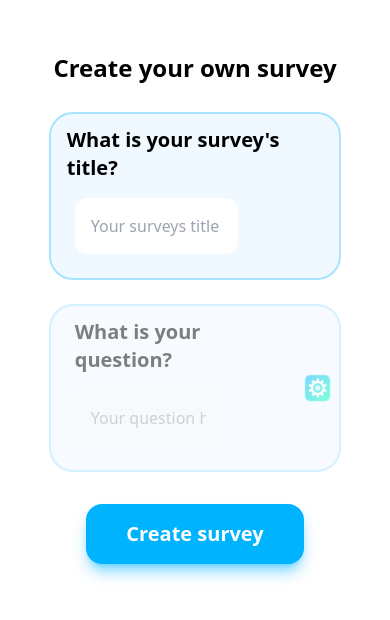
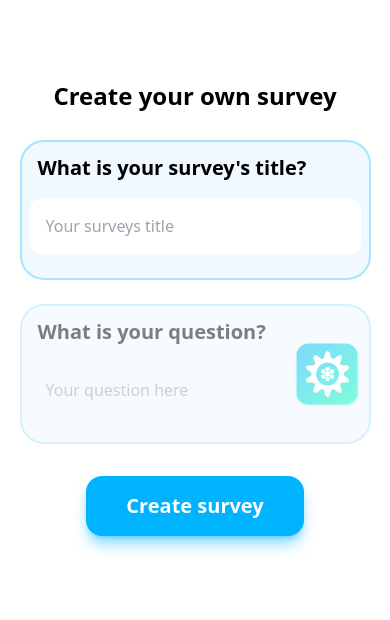
Before and after one commit to aaron-nerox/neo-surveys, a React (Create React App) app in the folder neosurveys-react/: page /newsurvey in a window 390 px wide. Shown: the part 106-726 px from the top of the page. Built offline with nearby package versions, Linux system fonts and the light colour scheme.

Commit message:
add: responsive design for survey creation page

```diff
--- a/neosurveys-react/src/components/StatementInput.jsx
+++ b/neosurveys-react/src/components/StatementInput.jsx
@@ -9,7 +9,7 @@ const StatementInput = (props)=>{
                 What is your question?
             </p>
             <input type="text"
-                    className="m-4 p-4 h-13 w-3/5 rounded-xl outline-none"
+                    className="sm:m-4 my-4 p-4 h-13 sm:w-3/5 w-full rounded-xl outline-none"
                     name="question-input"
                     placeholder="Your question"
                     value={props.Statement}
--- a/neosurveys-react/src/pages/CreateSurvey.jsx
+++ b/neosurveys-react/src/pages/CreateSurvey.jsx
@@ -40,14 +40,14 @@ const CreateSurvey = ()=>{
                 Create your own survey
             </p>
 
-            <div className="w-3/4 my-3 p-2 bg-sky-50 hover:bg-azure-100 inline-flex flex-col
+            <div className="sm:w-3/4 w-[90%] my-3 p-2 bg-sky-50 hover:bg-azure-100 inline-flex flex-col
             items-start rounded-3xl border-2 border-baby-blue/30 hover:border-azure/30
             transition-all">
                 <p className="mx-2 mt-1 font-semibold text-xl">
                     What is your survey's title?
                 </p>
                 <input type="text"
-                        className="m-4 p-4 h-13 w-3/5 rounded-xl outline-none"
+                        className="sm:m-4 my-4 p-4 h-13 sm:w-3/5 w-full rounded-xl outline-none"
                         name="question-input"
                         placeholder="Your surveys title"
                         value={surveyTitle}
@@ -57,7 +57,7 @@ const CreateSurvey = ()=>{
                         }} />
             </div>
 
-            <div className="w-3/4 mx-auto">{
+            <div className="sm:w-3/4 w-[90%] mx-auto">{
                 surveyQuestions?.map((question, index) =>(
                     <StatementInput
                         key={index}
@@ -71,15 +71,15 @@ const CreateSurvey = ()=>{
 
             <div
                 onClick={createEmptyQuestion}
-                className="w-3/4 m-3 p-2 bg-sky-50 hover:bg-azure-100 inline-flex flex-row
+                className="sm:w-3/4 w-[90%] m-3 p-2 bg-sky-50 hover:bg-azure-100 inline-flex flex-row
                     items-center rounded-3xl border-2 border-baby-blue/30 hover:border-azure/30
                     transition-all opacity-50 hover:opacity-70">
 
-                <div className="min-w-[90%] inline-flex flex-col items-start">
-                    <p className="mx-4 mt-1 font-semibold text-xl">
+                <div className="sm:min-w-[90%] min-w-[80%] inline-flex flex-col items-start">
+                    <p className="mx-2 mt-1 font-semibold text-xl">
                         What is your question?
                     </p>
-                    <input  className="m-4 p-4 h-13 w-3/5 rounded-xl outline-none"
+                    <input  className="sm:m-4 my-4 p-4 h-13 sm:w-3/5 w-4/5 rounded-xl outline-none"
                             type="text"
                             name="question-input"
                             placeholder="Your question here"
@@ -87,7 +87,7 @@ const CreateSurvey = ()=>{
                     />
                 </div>
 
-                <img src={logo} alt="add" className="max-w-[10%]"/>
+                <img src={logo} alt="add" className="ms:max-w-[10%] max-w-[20%]"/>
 
             </div>
 
--- a/neosurveys-react/src/services/crud.services.js
+++ b/neosurveys-react/src/services/crud.services.js
@@ -1,5 +1,5 @@
 import axios from 'axios';
-const ROOT_URL = "http://localhost:8000/api/surveys";
+const ROOT_URL = "http://d364-105-235-128-64.ngrok.io/api/surveys";
 
 export const services = {
     LIST_SURVEYS: `${ROOT_URL}`,
```
